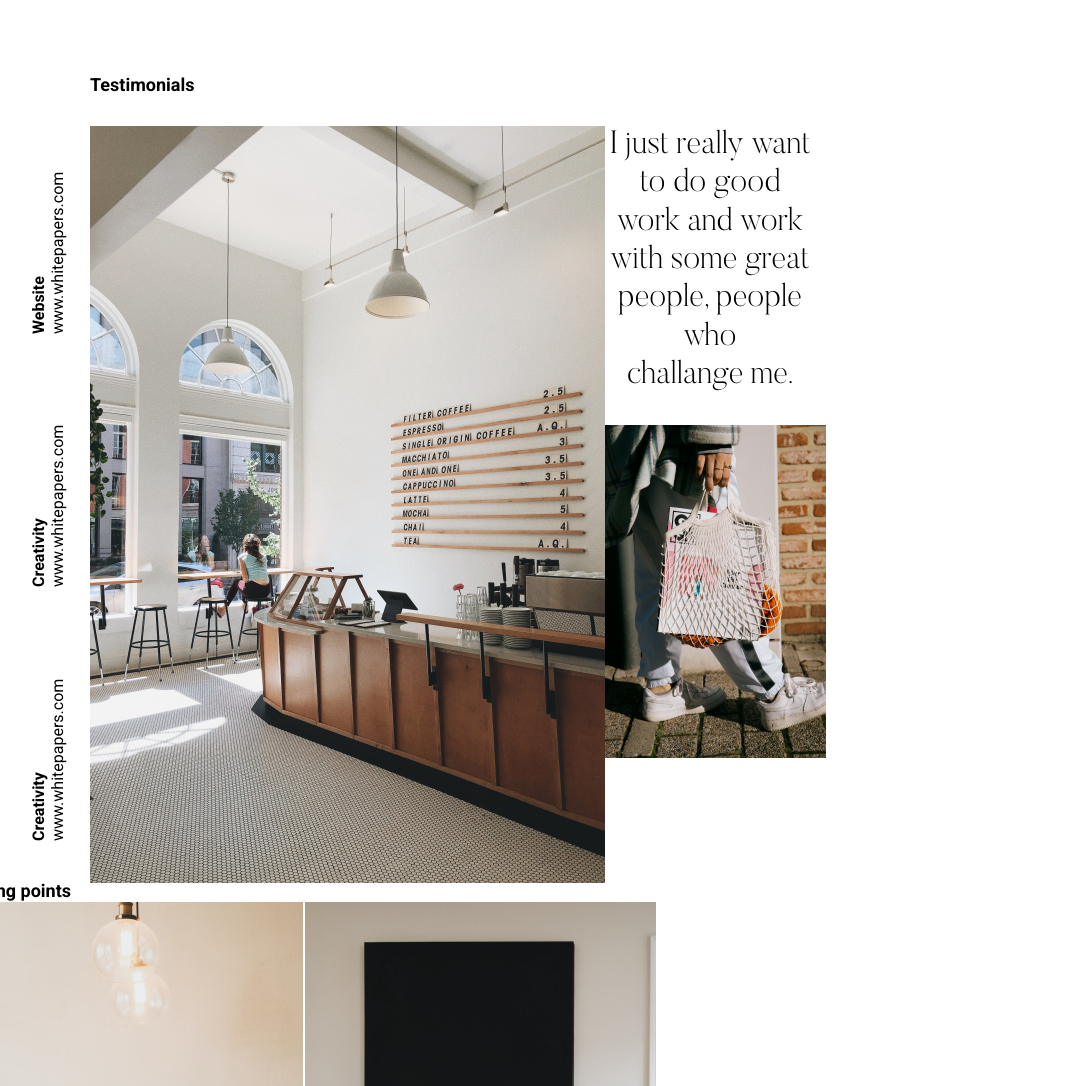
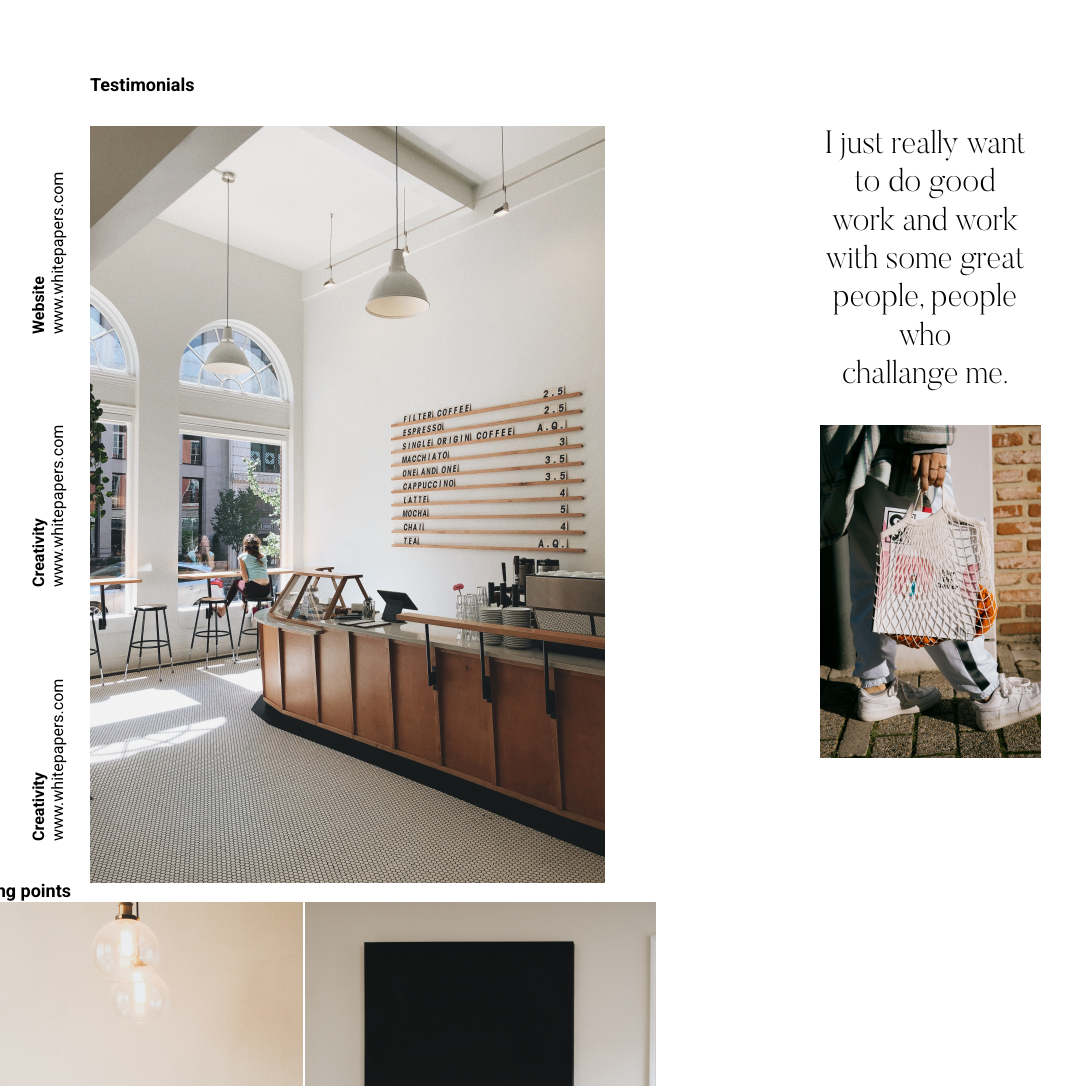
Before and after one commit to irina-novozhilova/otus-css-novozhilova, a plain HTML site: page index.html in a window 1280 px wide. Shown: the part 2320-3406 px from the top of the page, without its empty margins (38-1110 px from the left). Drawn offline with Linux system fonts and the light colour scheme.

Commit message:
Переделала правый блок

```diff
--- a/css/style.css
+++ b/css/style.css
@@ -308,6 +308,7 @@ blockquote {
 .blockquote-box {
     display: flex;
     text-align: center;
+    justify-content: center;
 }
 
 .blockquote-center {
```
Also changed, not shown: index.html (+2 -1 lines).
